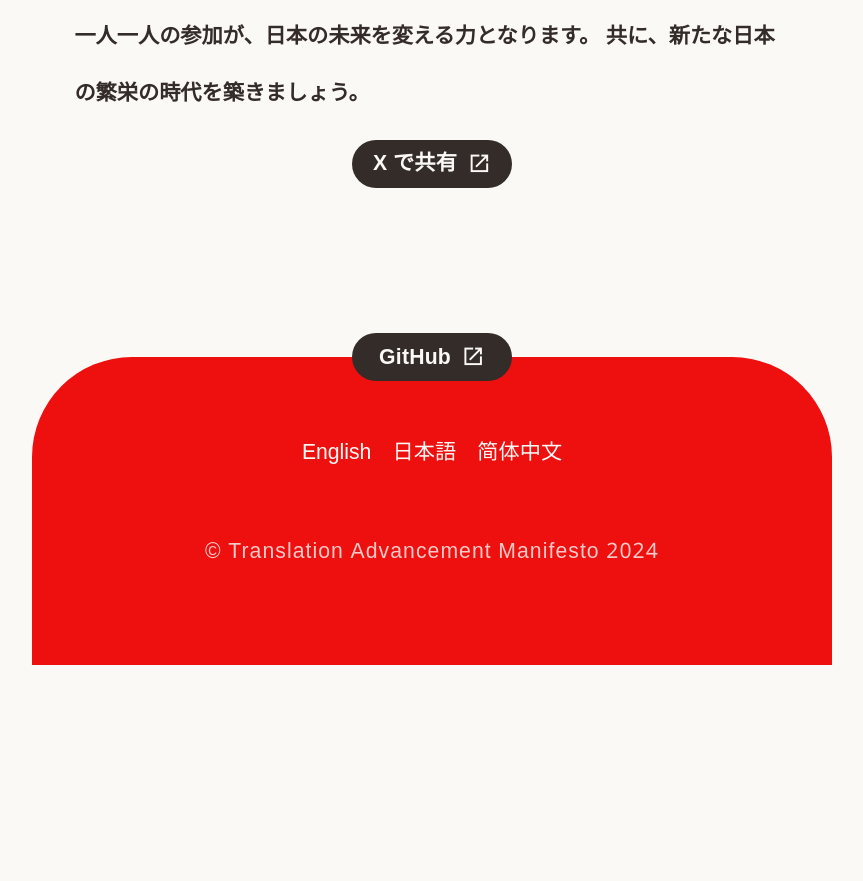
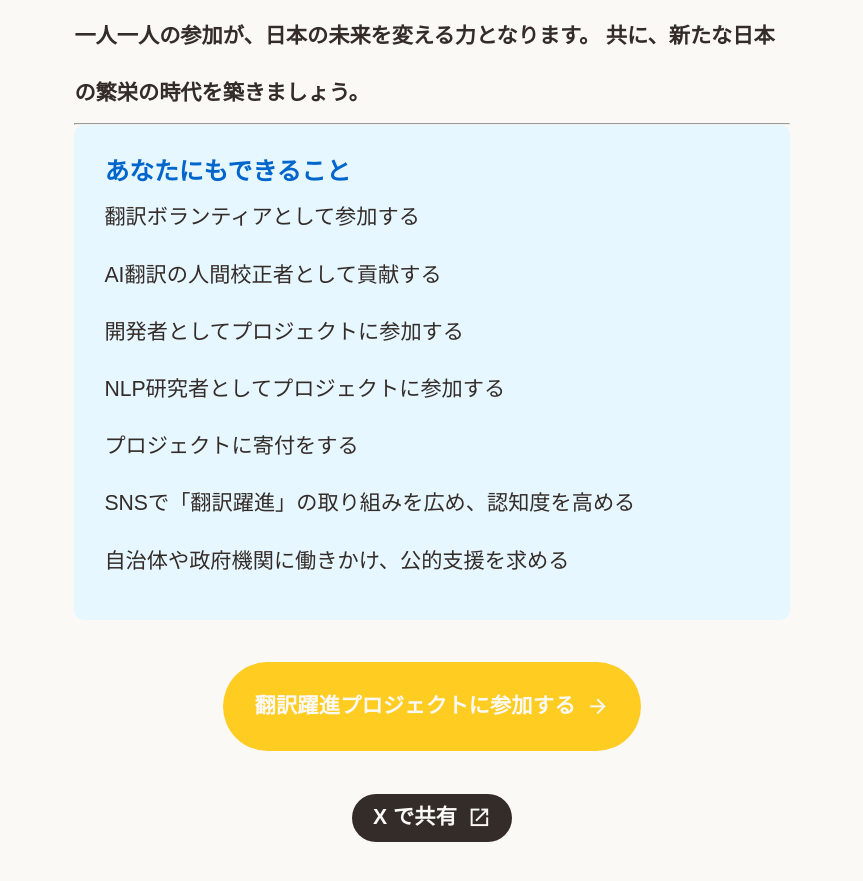
Before and after one commit to yakushin-manifesto/yakushin-manifesto-site, an Astro site: page /ja/manifesto in a window 1280 px wide. Shown: the part 5460-6341 px from the top of the page, without its empty margins (208-1071 px from the left). Before the commit the page ends 6125 px from the top, so only its background shows below. Built offline with nearby package versions, Linux system fonts and the light colour scheme; Astro itself is replaced by a stand-in of ours.

Commit message:
Update lock

```diff
--- a/src/components/CallToAction.astro
+++ b/src/components/CallToAction.astro
@@ -1,27 +1,41 @@
 ---
 interface Props {
-  title: string;
-  description: string;
-  buttonText: string;
-  buttonLink: string;
+  text: string;
+  url: string;
 }
 
-const { title, description, buttonText, buttonLink } = Astro.props;
+const { text, url } = Astro.props;
 ---
 
-<div class="bg-indigo-700">
-  <div class="max-w-2xl mx-auto text-center py-16 px-4 sm:py-20 sm:px-6 lg:px-8">
-    <h2 class="text-3xl font-extrabold text-white sm:text-4xl">
-      <span class="block">{title}</span>
-    </h2>
-    <p class="mt-4 text-lg leading-6 text-indigo-200">
-      {description}
-    </p>
-    <a
-      href={buttonLink}
-      class="mt-8 w-full inline-flex items-center justify-center px-5 py-3 border border-transparent text-base font-medium rounded-md text-indigo-600 bg-white hover:bg-indigo-50 sm:w-auto"
-    >
-      {buttonText}
-    </a>
-  </div>
+<div class="call-to-action-wrapper">
+  <a href={url} class="call-to-action-button">
+    {text}
+    <span class="material-icons-sharp">arrow_forward</span>
+  </a>
 </div>
+
+<style>
+  .call-to-action-wrapper {
+    display: flex;
+    justify-content: center;
+    margin: 2em 0;
+  }
+
+  .call-to-action-button {
+    display: inline-flex;
+    align-items: center;
+    justify-content: center;
+    gap: 0.5em;
+    padding: 0.75em 1.5em;
+    background: var(--color-accent, #ff4500);
+    color: var(--color-base, #ffffff);
+    font-weight: 600;
+    letter-spacing: 0.01em;
+    border-radius: 100px;
+    transition: background-color 0.3s ease;
+  }
+
+  .call-to-action-button:hover {
+    background-color: color-mix(in srgb, var(--color-accent, #ff4500) 80%, black);
+  }
+</style>
--- a/src/components/TwitterShareButton.astro
+++ b/src/components/TwitterShareButton.astro
@@ -10,7 +10,6 @@ const encodedText = encodeURIComponent(text);
 const encodedUrl = encodeURIComponent(url);
 const twitterShareUrl = `https://twitter.com/intent/tweet?text=${encodedText}&url=${encodedUrl}`;
 ---
-
 <a
   href={twitterShareUrl}
   target="_blank"
--- a/src/pages/ja/manifesto.mdx
+++ b/src/pages/ja/manifesto.mdx
@@ -144,9 +144,25 @@ import { SITE_TITLE } from "@/consts";
 **一人一人の参加が、日本の未来を変える力となります。**
 **共に、新たな日本の繁栄の時代を築きましょう。**
 
+---
+
+<div style="background-color: #e6f7ff; padding: 30px; border-radius: 10px; margin-top: 0px;">
+  <h3 style="color: #0066cc;">あなたにもできること</h3>
+  <ul>
+    <li>翻訳ボランティアとして参加する</li>
+    <li>AI翻訳の人間校正者として貢献する</li>
+    <li>開発者としてプロジェクトに参加する</li>
+    <li>NLP研究者としてプロジェクトに参加する</li>
+    <li>プロジェクトに寄付をする</li>
+    <li>SNSで「翻訳躍進」の取り組みを広め、認知度を高める</li>
+    <li>自治体や政府機関に働きかけ、公的支援を求める</li>
+  </ul>
+</div>
+
+
 <CallToAction
   text="翻訳躍進プロジェクトに参加する"
-  link="/join"
+  url="/join"
 />
 
 <TwitterShareButton
```
Also changed, not shown: 1 other file.
